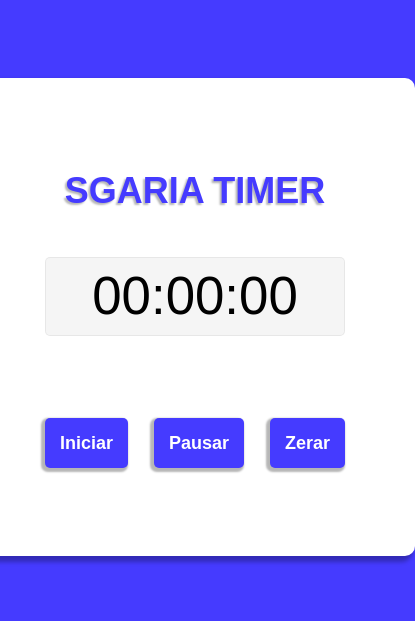
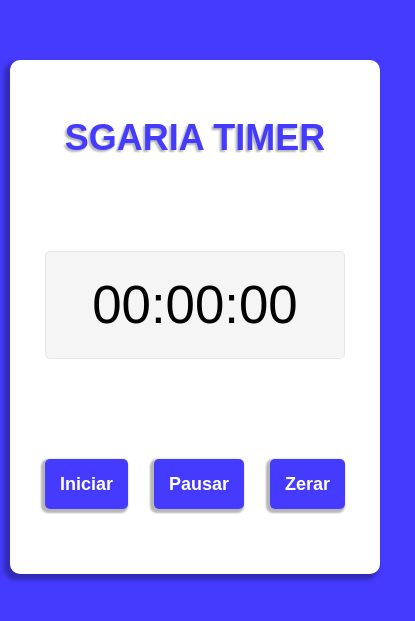
Before and after one commit to GabrielSgaria/timer, a plain HTML site: page index.html in a window 390 px wide. Shown: the part 105-726 px from the top of the page, 415 px wide, since content can reach past the window. Drawn offline with Linux system fonts and the light colour scheme.

Commit message:
responsivo

```diff
--- a/assets/css/style.css
+++ b/assets/css/style.css
@@ -88,3 +88,22 @@ button{
 .pausado {
     color: rgba(255, 0, 0, 0.74);
 }
+
+@media screen and (max-width: 481px) {
+    .container {
+        padding: 10px;
+    }
+    .wrapper{
+        padding: 25px;
+    }
+    button{
+        margin-top: 0;
+    }
+    .buttons{
+        margin: 0 0 30px 0;
+    }
+    .relogio{
+        margin: 100px 0 100px 0;
+        padding: 40px 0px
+    }
+}
```
